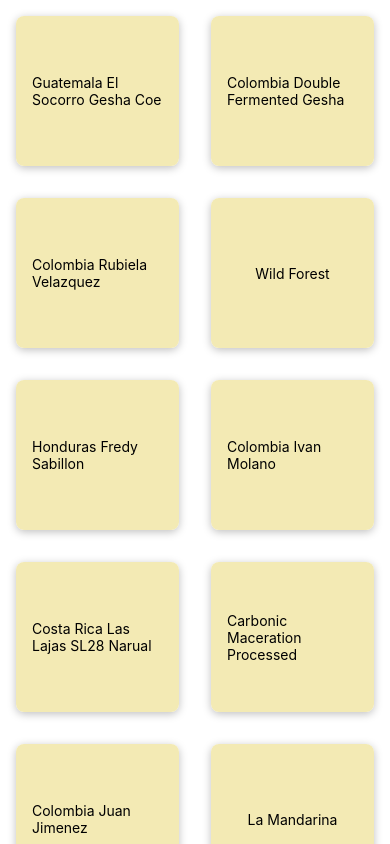
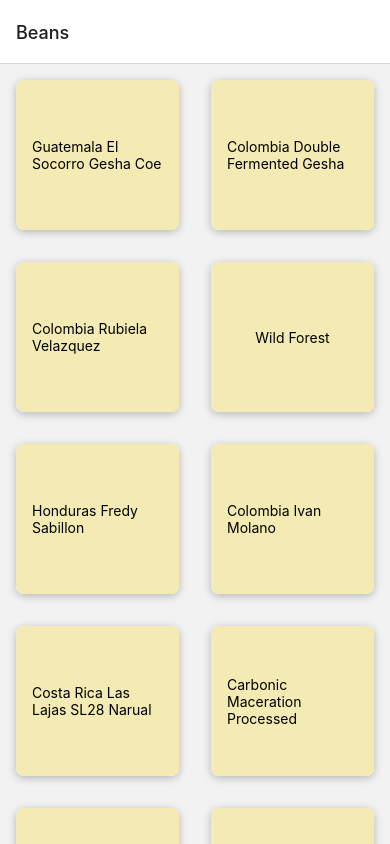
Before and after one commit to leozhvng23/BrewLogger-Frontend, a React Native app: screen /Beans in a window 390 px wide. Built offline with nearby package versions, Linux system fonts and the light colour scheme.

Commit message:
added react navigation

```diff
--- a/App.js
+++ b/App.js
@@ -1,17 +1,26 @@
 import { StatusBar } from "expo-status-bar";
 import { StyleSheet, Text, View } from "react-native";
+import { NavigationContainer } from "@react-navigation/native";
+import { createNativeStackNavigator } from "@react-navigation/native-stack";
+
 import BeansScreen from "./screens/beansScreen";
+const Stack = createNativeStackNavigator();
+
 
 export default function App() {
+
 	return (
 		<>
 			<StatusBar style="auto" />
-			<BeansScreen />
+			<NavigationContainer>
+				<Stack.Navigator>
+					<Stack.Screen name="Beans" component={BeansScreen} />
+				</Stack.Navigator>
+			</NavigationContainer>
 		</>
 	);
 }
 
 const styles = StyleSheet.create({
-	container: {
-	},
+	container: {},
 });
--- a/package.json
+++ b/package.json
@@ -10,11 +10,15 @@
     "eject": "expo eject"
   },
   "dependencies": {
+    "@react-navigation/native": "^6.0.11",
+    "@react-navigation/native-stack": "^6.7.0",
     "expo": "~45.0.0",
     "expo-status-bar": "~1.3.0",
     "react": "17.0.2",
     "react-dom": "17.0.2",
     "react-native": "0.68.2",
+    "react-native-safe-area-context": "4.2.4",
+    "react-native-screens": "~3.11.1",
     "react-native-web": "0.17.7"
   },
   "devDependencies": {
--- a/screens/beansScreen.js
+++ b/screens/beansScreen.js
@@ -3,11 +3,11 @@
 
 import { BEANS } from "../data/dummy";
 
-function renderBeanItem(bean) {
+const renderBeanItem = (bean) => {
 	return <BeanTile name={bean.item.name} imageUrl={bean.item.imageUrl}/>;
 }
 
-function BeansScreen() {
+const BeansScreen = () => {
 	return (
 		<FlatList
 			data={BEANS}
```
Also changed, not shown: 1 other file (tests, documents, lock files or other folders).
